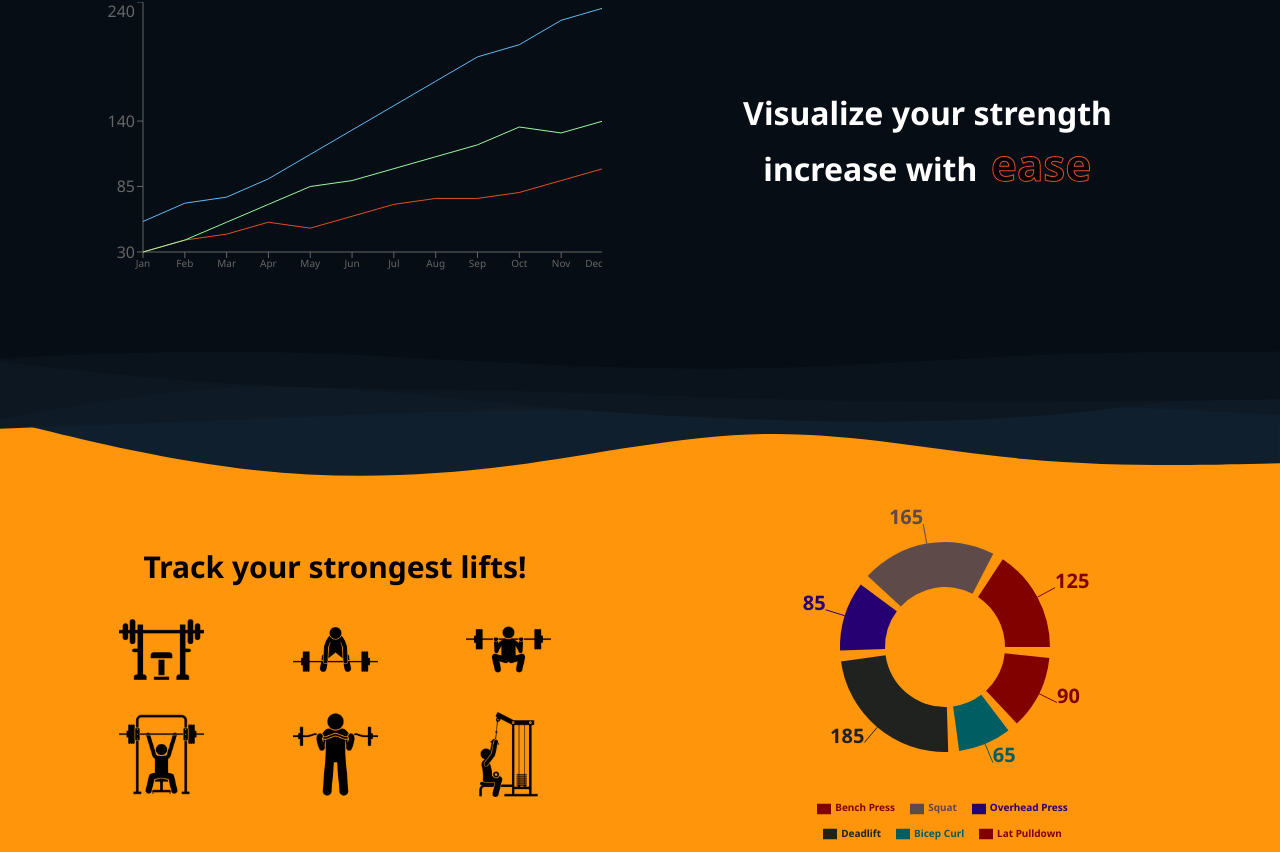
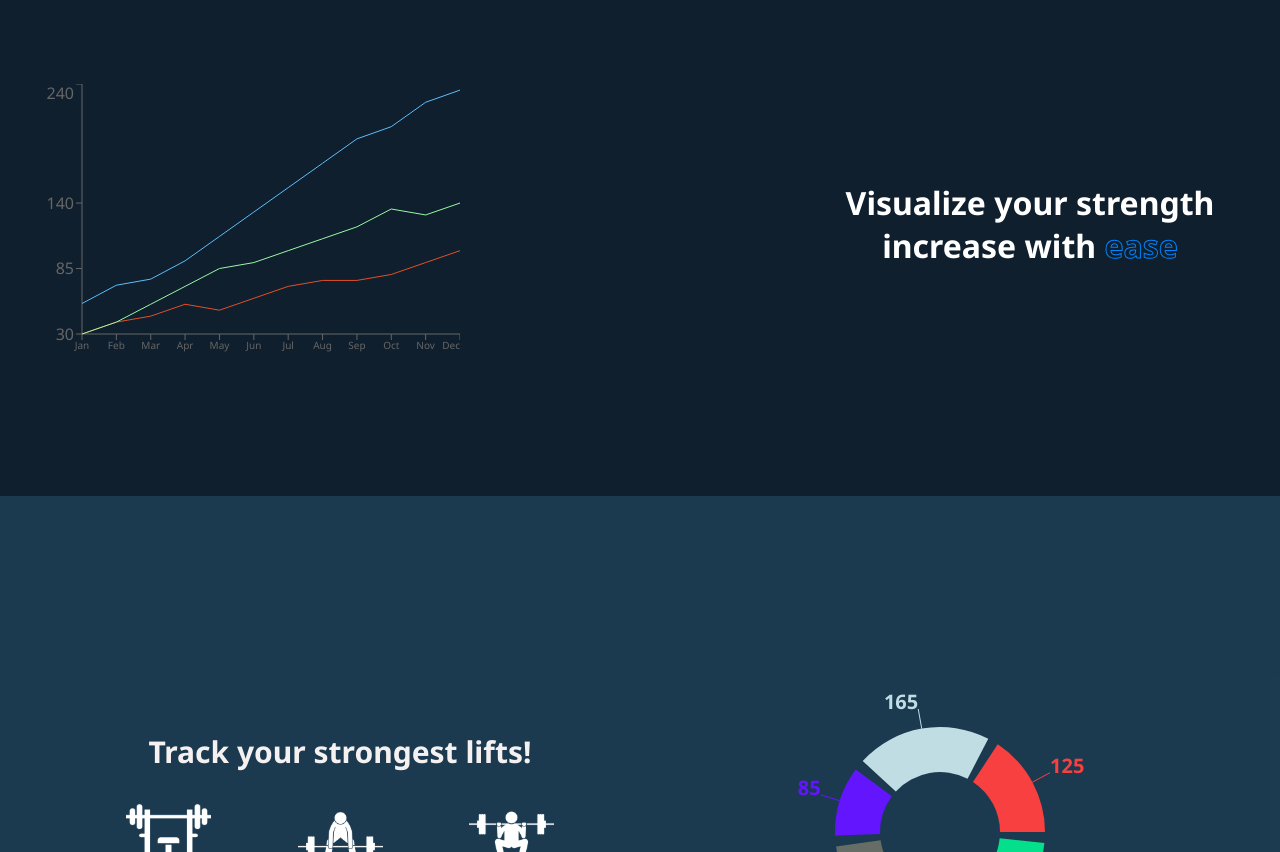
Before and after one commit to AtanasovCode/lift-log, a React (Vite) app: page / in a window 1280 px wide. Shown: the part 848-1700 px from the top of the page. Built offline with nearby package versions, Linux system fonts and the light colour scheme; a web font is replaced by a local one.

Commit message:
improved homepage

```diff
--- a/src/components/Hero.tsx
+++ b/src/components/Hero.tsx
@@ -43,7 +43,7 @@ const Hero = () => {
 
             <Styled.HeroInfo>
                 <Styled.MainTitle animationEnd={animationEnd} ref={mainTitleRef}>
-                    Visualize your strenght and progress
+                    Visualize your strength and progress
                     <Styled.Fancy>
                         effectively
                     </Styled.Fancy>
--- a/src/components/graphs/homepage-graphs/LiftProgressGraph.tsx
+++ b/src/components/graphs/homepage-graphs/LiftProgressGraph.tsx
@@ -102,8 +102,7 @@ const LiftProgressGraph = () => {
     return (
         <Container>
             <Info>
-                Visualize your strength increase
-                with <OrangeWord>ease</OrangeWord>
+                Visualize your strength increase with <Fancy>ease</Fancy>
             </Info>
             <Chart>
                 <ResponsiveContainer width={'99%'} height={chartHeight}>
@@ -153,14 +152,17 @@ export default LiftProgressGraph;
 import wave from '../../../assets/illustrations/wave.svg';
 
 export const Container = styled.div`
+    min-height: 60vh;
     display: flex;
     flex-direction: row-reverse;
     align-items: center;
     position: relative;
     justify-content: space-between;
-    background-color: ${props => props.theme.richBlackDark};
+    background-color: ${props => props.theme.background};
     color: ${props => props.theme.defaultFontColor};
-    padding: 50px 100px;
+    padding: 2.5rem;
+    margin: 2rem 0;
+    width: 100vw;
 
     @media (max-width: 1000px) {
         padding: 80px;
@@ -185,12 +187,11 @@ export const Container = styled.div`
 `;
 
 export const Info = styled.div`
-    flex: 100%;
-
-
-    font-size: 32px;
+    flex: 1;
+    font-size: 2rem;
     font-weight: 700;
     text-align: center;
+    max-width: 35%;
 
     @media (max-width: 900px) {
         font-size: 26px;
@@ -205,23 +206,22 @@ export const Info = styled.div`
 `;
 
 
-export const OrangeWord = styled.span`
-    color: ${props => props.theme.softOrange};
-    color: #000;
-    -webkit-text-stroke: 1px ${props => props.theme.softOrange};
-    padding-left: 5px;
-    font-size: 44px;
+export const Fancy = styled.span`
+    color: ${props => props.theme.accent};
+    color: ${props => props.theme.background};
+    -webkit-text-stroke: 1px ${props => props.theme.accent};
+    font-size: 2rem;
     transition: color .3s ease;
 
     &:hover {
-        color: ${props => props.theme.softOrange};
+        color: ${props => props.theme.accent};
         cursor: pointer;
     }
 `;
 
 
 export const Chart = styled.div`
-    flex: 100%;
+    width: 33vw;
     display: flex;
     align-items: center;
     justify-content: center;
--- a/src/components/graphs/homepage-graphs/StrongestLiftsGraph.tsx
+++ b/src/components/graphs/homepage-graphs/StrongestLiftsGraph.tsx
@@ -32,7 +32,7 @@ const StrongestLiftsChart = () => {
     const theme = useContext(ThemeContext);
 
     //Pie Chart Colors
-    const colors = [`#810101`, `#5f4a4a`, `#260072`, `#1f221f`, `#005e62`];
+    const colors = [`#f84040`, `#bfdde3`, `#6316fd`, `#666c66`, `#ff00aa`, '#00f895dd'];
 
     // Define general type for useWindowSize hook, which includes width and height
     interface Size {
@@ -105,10 +105,12 @@ const Container = styled.section`
     display: flex;
     align-items: center;
     justify-content: space-between;
-    padding: 30px;
-    background-color: #FF950A;
+    padding: 2.5rem;
+    min-height: 90vh;
+    //background-color: #FF950A;
+    background-color: ${props => props.theme.mayaBluePale};
     position: relative;
-    color: #000;
+    color: ${props => props.theme.text};
 
     //targets the parent of the legend items -> .recharts-legend-wrapper
 
@@ -182,6 +184,7 @@ const IconsSplit = styled(Icons)`
 const Icon = styled.img`
     width: 85px;
     height: 85px;
+    filter: invert(100%);
 
     @media (max-width: 900px) {
         width: 65px;
--- a/src/routes/Homepage.tsx
+++ b/src/routes/Homepage.tsx
@@ -4,6 +4,7 @@ import styled from 'styled-components';
 import layeredWavesFooter from '../assets/illustrations/layered-waves-footer.svg';
 import layeredWavesFooter700 from '../assets/illustrations/layered-waves-footer-700.svg';
 import layeredWavesFooter400 from '../assets/illustrations/layered-waves-footer-400.svg';
+import wave from '../assets/wave.svg';
 
 import layeredWaves from '../assets/illustrations/layered-waves.svg';
 import layeredWaves700 from '../assets/illustrations/layered-waves-700.svg';
@@ -21,7 +22,6 @@ const Homepage = () => {
     <Styled.App>
       <Hero />
       <LiftProgressGraph />
-      <LayeredWaves />
       <StrongestLiftsChart />
       <LayeredWavesFooter />
       <Footer />
@@ -35,33 +35,9 @@ export default Homepage;
 const LayeredWavesFooter = styled.div`
     width: 100%;
     aspect-ratio: 960/118;
-    background-image: url(${layeredWaves});
+    background-image: url(${wave});
     background-color: ${props => props.theme.richBlackDark};
     background-repeat: no-repeat;
     background-size: cover;
     background-position: center;
-
-    @media (max-width: 700px) {
-      background-image: url(${layeredWavesFooter700})
-    }
 `;
-
-const LayeredWaves = styled.div`
-    width: 100%;
-    aspect-ratio: 960/108;
-    background-image: url(${layeredWavesFooter});
-    background-color: ${props => props.theme.darkYellow};
-    background-repeat: no-repeat;
-    background-size: cover;
-    background-position: center;
-
-
-    @media (max-width: 700px) {
-      background-image: url(${layeredWaves700})
-    }
-
-    @media (max-width: 400px) {
-      background-image: url(${layeredWaves400});
-      aspect-ratio: 400/108;
-    }
-`;
--- a/src/styles/GlobalStyles.ts
+++ b/src/styles/GlobalStyles.ts
@@ -10,10 +10,9 @@ export const GlobalStyle = createGlobalStyle`
     html,
     body {
         min-height: 100%;
-        max-width: 1440px;
         font-size: ${props => props.theme.defaultFontSize};
         font-family: ${props => props.theme.defaultFont};
-        background-color: ${props => props.theme.richBlackDark};
+        background-color: ${props => props.theme.background};
     }
 
     button,
--- a/src/styles/Hero.Styled.tsx
+++ b/src/styles/Hero.Styled.tsx
@@ -64,13 +64,13 @@ export const HeroInfoImage = styled.img`
     right: 0;
     width: 16%;
 
-    animation: lift 3.5s ease-in infinite;
+    animation: lift 3s ease-in infinite;
 
     @keyframes lift {
         0% {
             bottom: 0%;
         }
-        65% {
+        75% {
             bottom: 35%;
         }
 
--- a/src/styles/Theme.tsx
+++ b/src/styles/Theme.tsx
@@ -9,7 +9,7 @@ const theme = {
 
     richBlack: "#0f1f2e",
     darkBlue: "hsl(203, 94%, 12%)",
-    darkPurple: "hsl(327, 89%, 24%)",
+    darkPurple: "#740743",
     lightGreen: "#73e77d",
     softOrange: "hsl(13, 77%, 52%)",
 
@@ -28,11 +28,11 @@ const theme = {
     barFill: "#000",
 
 
-    background: "",
-    primary: "",
-    secondary: "",
-    accent: "",
-    text: "",
+    background: "#0f1f2e",
+    primary: "#740743",
+    secondary: "#5dbdf92b",
+    accent: "#0085FF",
+    text: "#f5f1f1",
   };
 
   export { theme };
```
Also changed, not shown: src/assets/wave.png (added), src/assets/wave.svg (added).
